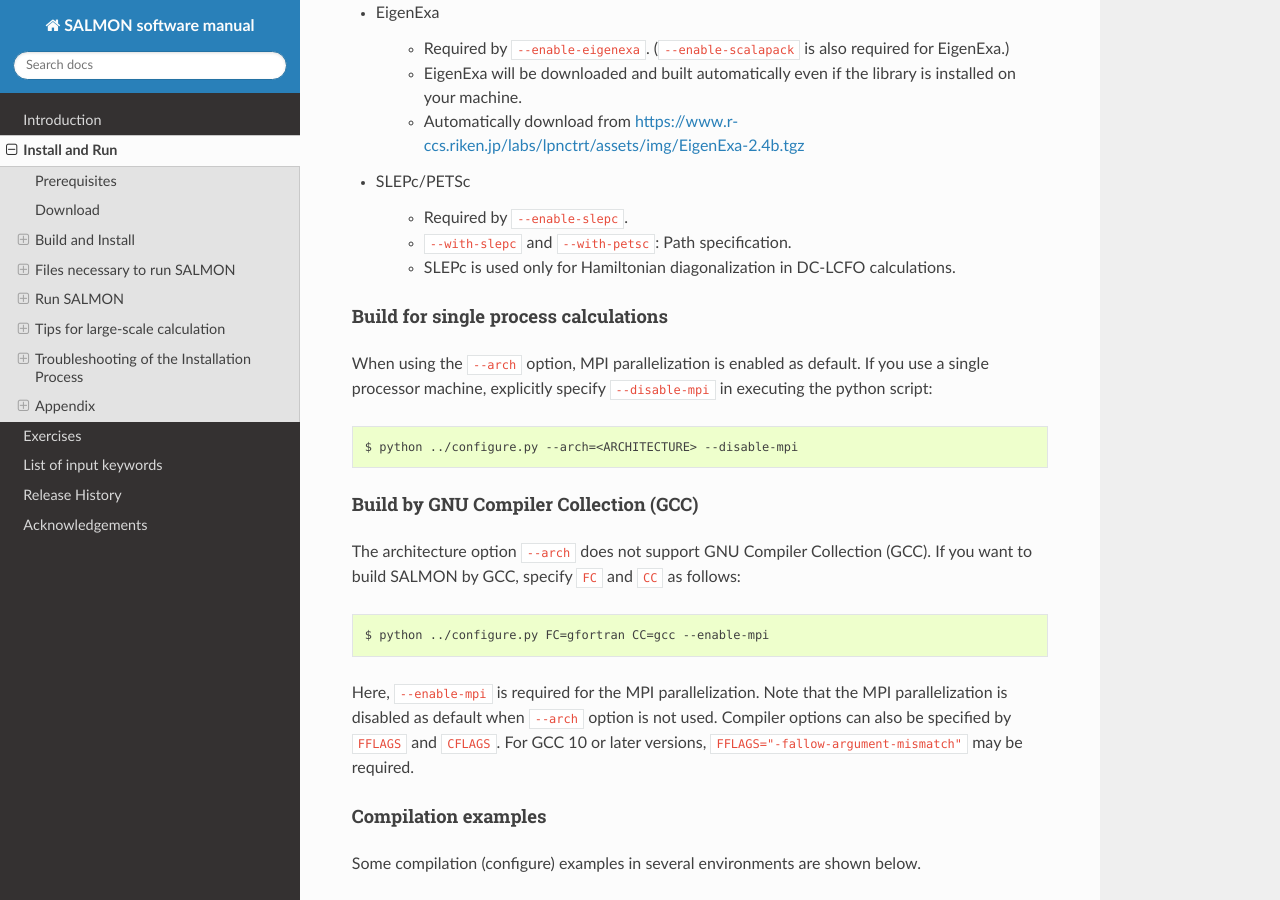
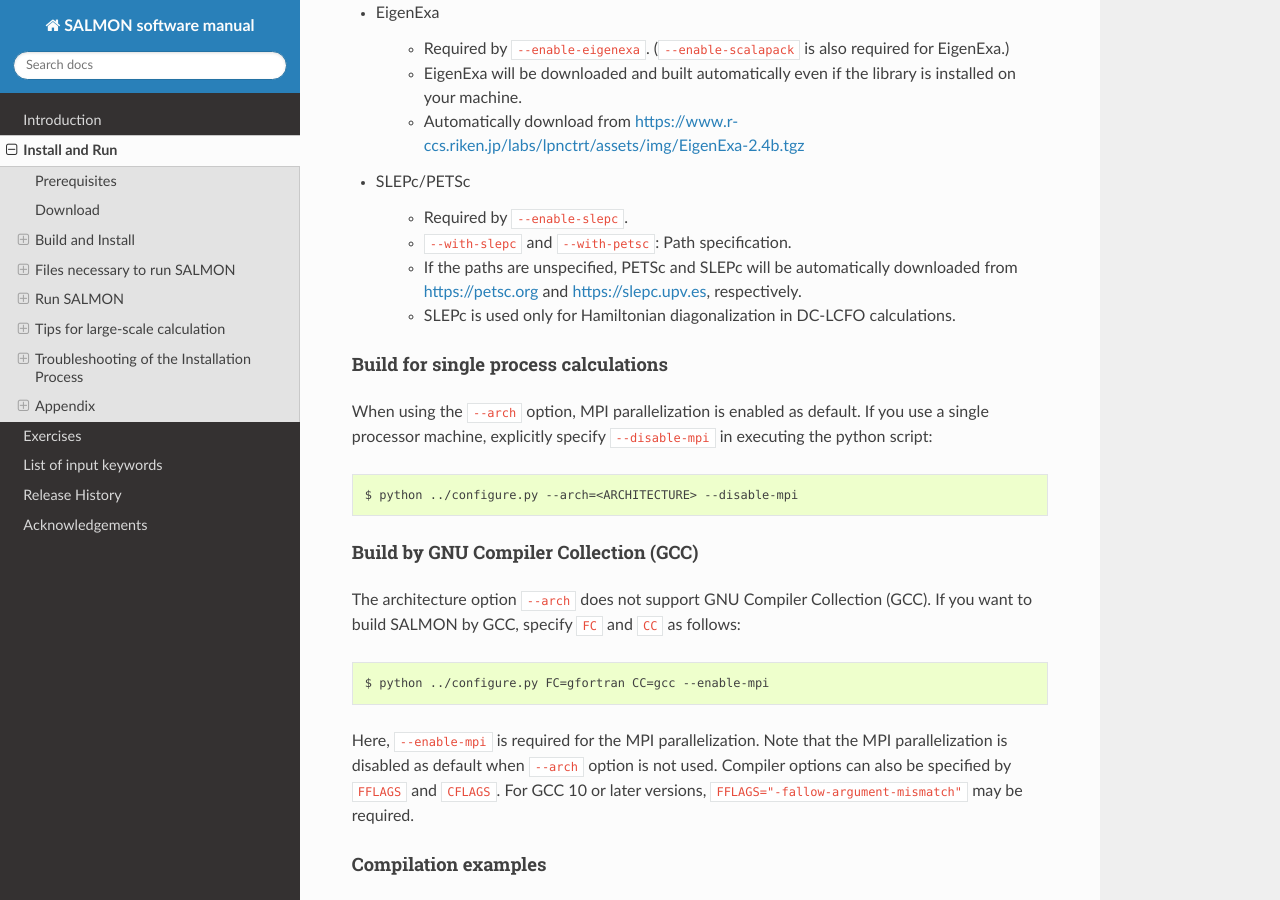
Before and after one commit to SALMON-TDDFT/SALMON-DOCS, a Sphinx documentation site: the page built from source/install_and_run.rst, in a window 1280 px wide and 900 px high, scrolled down 13980 px. Built offline with Sphinx 7.4.7 and the Read the Docs theme 3.1.0, drawn with Linux system fonts in a browser that asks for light colours; formulas are drawn with MathJax 3.

Commit message:
Document automatic PETSc and SLEPc downloads

```diff
--- a/source/install_and_run.rst
+++ b/source/install_and_run.rst
@@ -616,6 +616,7 @@
 
     - Required by ``--enable-slepc``.
     - ``--with-slepc`` and ``--with-petsc``: Path specification.
+    - If the paths are unspecified, PETSc and SLEPc will be automatically downloaded from https://petsc.org and https://slepc.upv.es, respectively.
     - SLEPc is used only for Hamiltonian diagonalization in DC-LCFO calculations.
 
 Build for single process calculations
```
